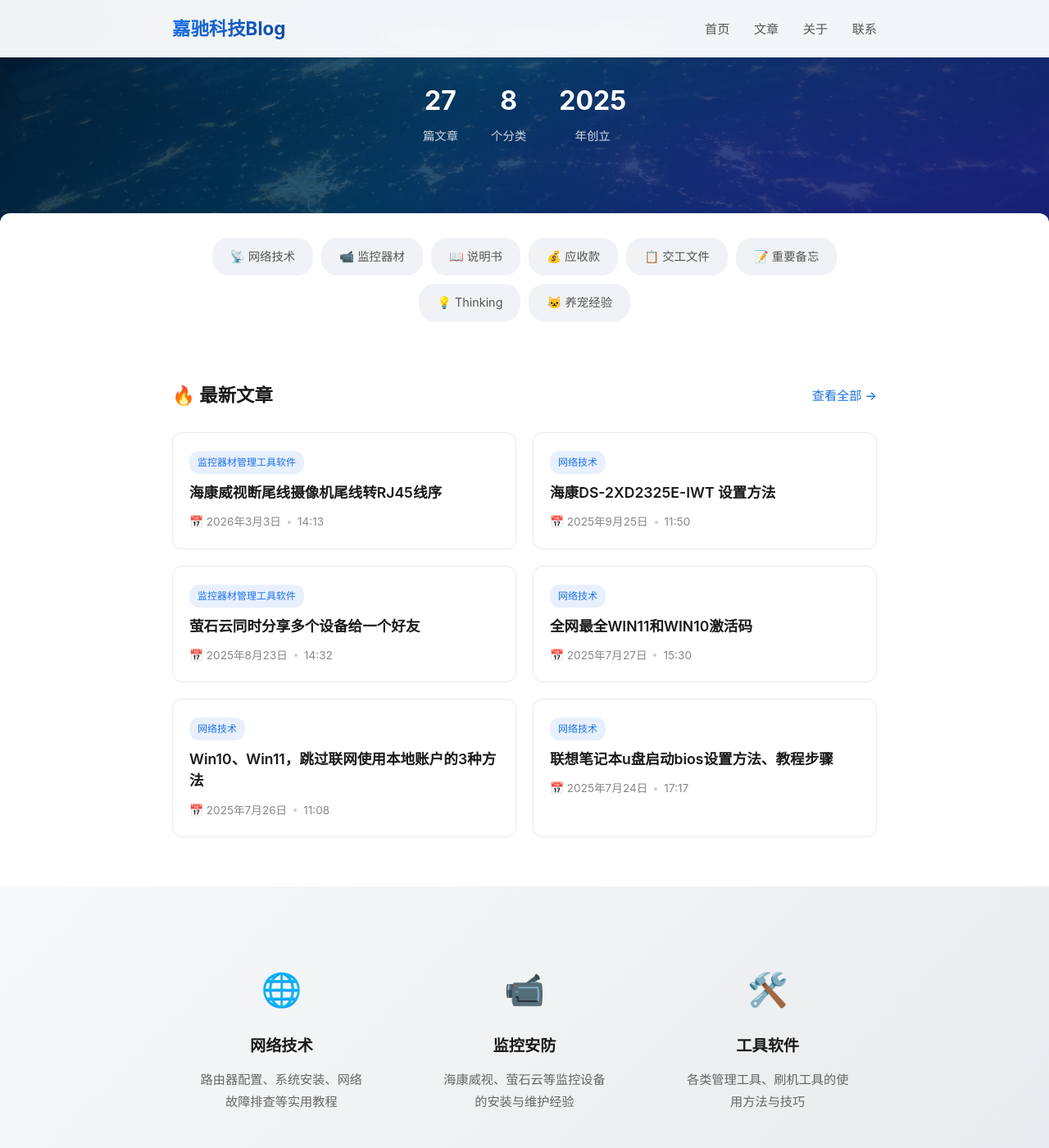
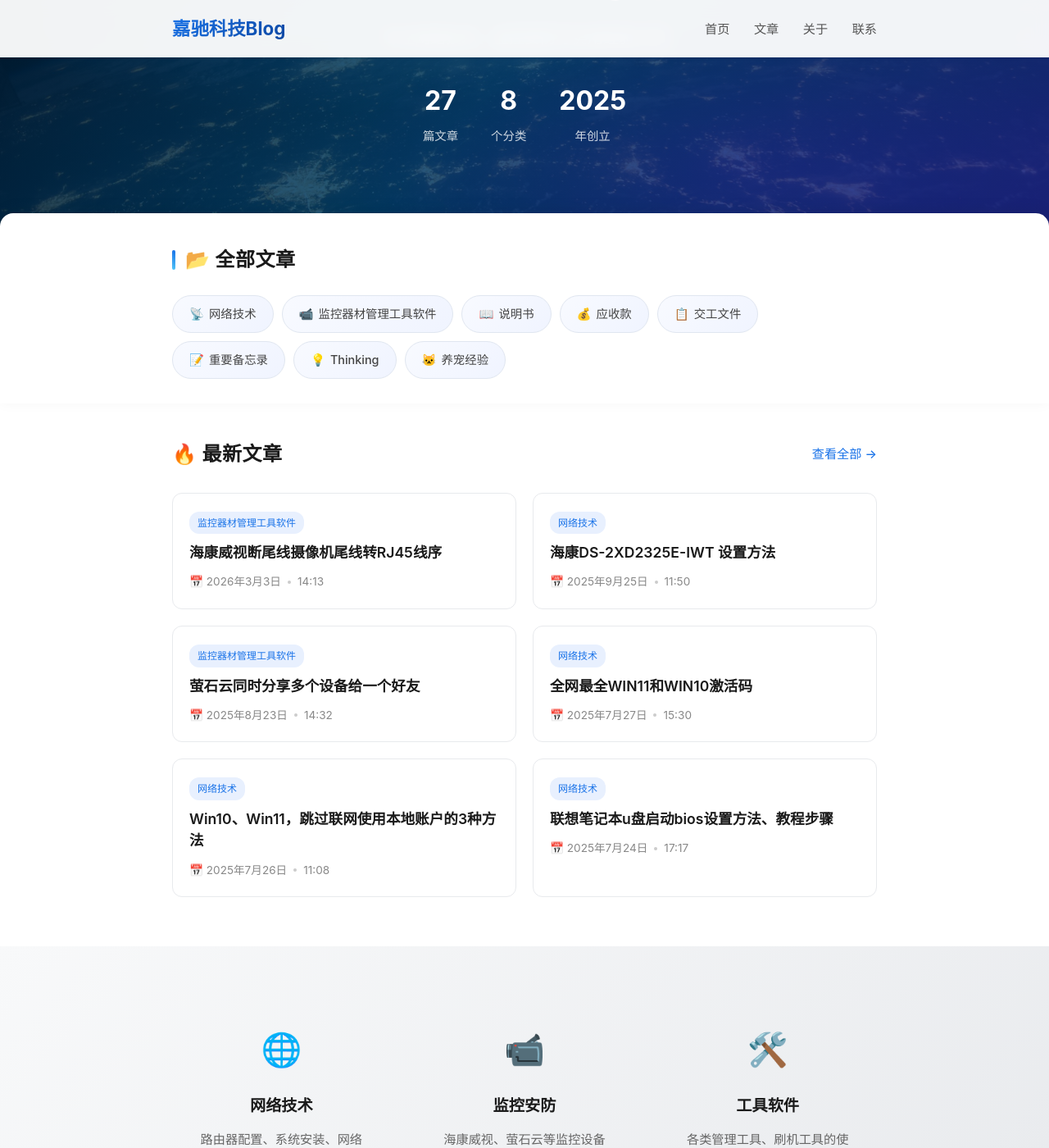
Before and after one commit to wangtnt/jiachi-blog, a Jekyll site: the page index.html, which Jekyll copies as it is, in a window 1280 px wide and 1400 px high, scrolled down 228 px. Shown: the whole window at 82% size. Built offline with Jekyll 4.4.1, drawn with Linux system fonts in a browser that asks for light colours.

Commit message:
美化分类标签区域 - 渐变标签+左边框装饰+hover动效

```diff
--- a/index.html
+++ b/index.html
@@ -100,37 +100,79 @@
             opacity: 0.8;
         }
 
-        /* 分类标签 */
+        /* 分类标签区 */
         .categories {
             background: white;
-            padding: 30px 0;
+            padding: 35px 0 30px;
             margin-top: -40px;
             position: relative;
             z-index: 2;
-            border-radius: 12px 12px 0 0;
+            border-radius: 16px 16px 0 0;
+            box-shadow: 0 -4px 20px rgba(0,0,0,0.06);
+        }
+        .category-header {
+            display: flex;
+            align-items: center;
+            gap: 12px;
+            margin-bottom: 22px;
+        }
+        .category-header::before {
+            content: '';
+            width: 4px;
+            height: 24px;
+            background: linear-gradient(180deg, #1a73e8, #4fc3f7);
+            border-radius: 2px;
+        }
+        .section-title {
+            font-size: 1.5rem;
+            color: #1a1a1a;
+            font-weight: 700;
+            letter-spacing: 0.5px;
         }
         .categories .container {
+            display: block;
+        }
+        .tag-cloud {
             display: flex;
             flex-wrap: wrap;
             gap: 10px;
-            justify-content: center;
+            justify-content: flex-start;
         }
         .category-tag {
-            display: inline-block;
-            padding: 8px 20px;
-            background: #f0f2f5;
-            color: #555;
+            display: inline-flex;
+            align-items: center;
+            gap: 6px;
+            padding: 9px 20px;
+            background: linear-gradient(135deg, #f8faff 0%, #f0f4ff 100%);
+            color: #444;
             text-decoration: none;
-            border-radius: 20px;
+            border-radius: 24px;
             font-size: 0.9rem;
-            transition: all 0.3s;
-            border: 2px solid transparent;
+            font-weight: 500;
+            transition: all 0.3s cubic-bezier(.25,.8,.25,1);
+            border: 1px solid #e0e6f0;
+            position: relative;
+            overflow: hidden;
+        }
+        .category-tag::after {
+            content: '';
+            position: absolute;
+            top: 0;
+            left: -100%;
+            width: 100%;
+            height: 100%;
+            background: linear-gradient(90deg, transparent, rgba(255,255,255,0.3), transparent);
+            transition: left 0.5s;
+        }
+        .category-tag:hover::after {
+            left: 100%;
         }
         .category-tag:hover {
-            background: #1a73e8;
+            background: linear-gradient(135deg, #1a73e8 0%, #1565c0 100%);
             color: white;
-            transform: translateY(-2px);
-            box-shadow: 0 4px 12px rgba(26,115,232,0.3);
+            transform: translateY(-3px) scale(1.03);
+            box-shadow: 0 6px 18px rgba(26,115,232,0.35);
+            border-color: transparent;
         }
 
         /* 文章卡片 */
@@ -144,11 +186,7 @@
             align-items: center;
             margin-bottom: 25px;
         }
-        .section-title {
-            font-size: 1.4rem;
-            color: #1a1a1a;
-            font-weight: 700;
-        }
+
         .view-all {
             color: #1a73e8;
             text-decoration: none;
@@ -295,14 +333,19 @@
 
     <div class="categories">
         <div class="container">
-            <a href="articles.html" class="category-tag">📡 网络技术</a>
-            <a href="articles.html" class="category-tag">📹 监控器材</a>
-            <a href="articles.html" class="category-tag">📖 说明书</a>
-            <a href="articles.html" class="category-tag">💰 应收款</a>
-            <a href="articles.html" class="category-tag">📋 交工文件</a>
-            <a href="articles.html" class="category-tag">📝 重要备忘</a>
-            <a href="articles.html" class="category-tag">💡 Thinking</a>
-            <a href="articles.html" class="category-tag">🐱 养宠经验</a>
+            <div class="category-header">
+                <h3 class="section-title">📂 全部文章</h3>
+            </div>
+            <div class="tag-cloud">
+                <a href="articles.html" class="category-tag"><span>📡</span> 网络技术</a>
+                <a href="articles.html" class="category-tag"><span>📹</span> 监控器材管理工具软件</a>
+                <a href="articles.html" class="category-tag"><span>📖</span> 说明书</a>
+                <a href="articles.html" class="category-tag"><span>💰</span> 应收款</a>
+                <a href="articles.html" class="category-tag"><span>📋</span> 交工文件</a>
+                <a href="articles.html" class="category-tag"><span>📝</span> 重要备忘录</a>
+                <a href="articles.html" class="category-tag"><span>💡</span> Thinking</a>
+                <a href="articles.html" class="category-tag"><span>🐱</span> 养宠经验</a>
+            </div>
         </div>
     </div>
 
```
